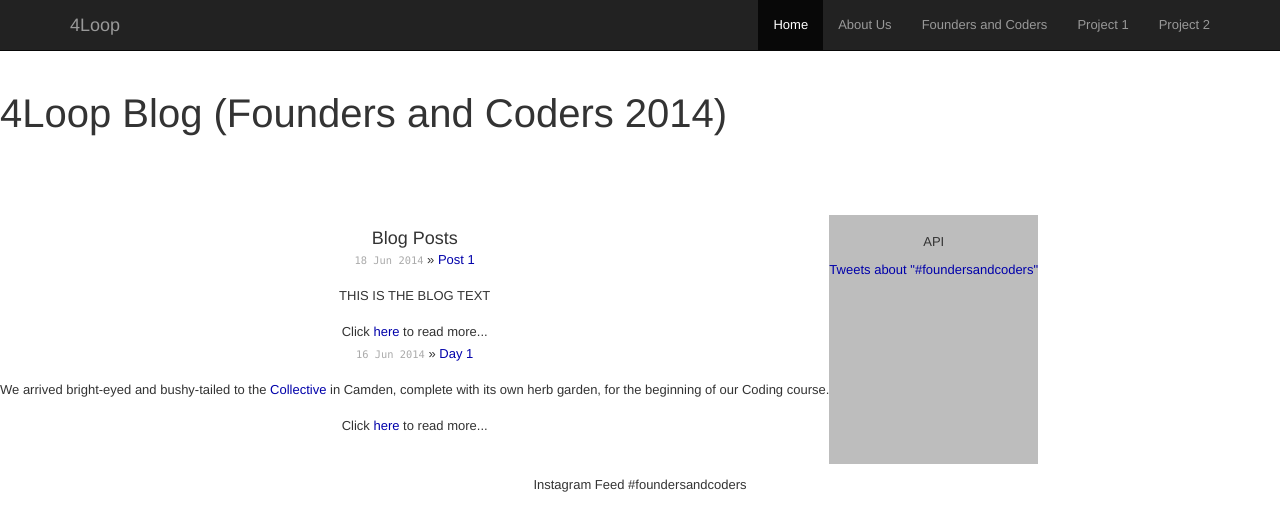
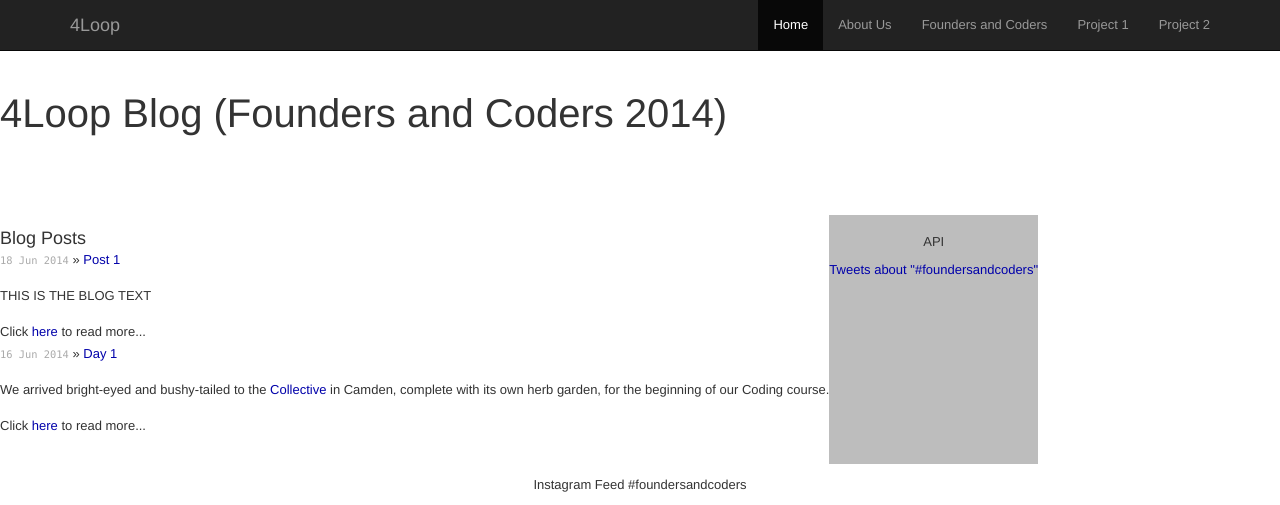
Before and after one commit to wsfan/4loop, a Jekyll site: the page built from index.html, in a window 1280 px wide. Shown: the top 505 px of the page. Built offline with Jekyll 4.4.1, drawn with Linux system fonts in a browser that asks for light colours; comment, search, counter and statistics services are not loaded; grey boxes are pictures that could not be loaded.

Commit message:
Update index.html

```diff
--- a/index.html
+++ b/index.html
@@ -4,7 +4,7 @@ title: Your New Jekyll Site
 ---
 
 <div id="home">
-<style="text-align:left">
+<div align="left">
   <font size="4">Blog Posts</font>
   <ul class="posts">
     {% for post in site.posts %}
@@ -13,5 +13,5 @@ title: Your New Jekyll Site
         </li>
     {% endfor %}
   </ul>
+  </div>
 </div>
-</style>
```
